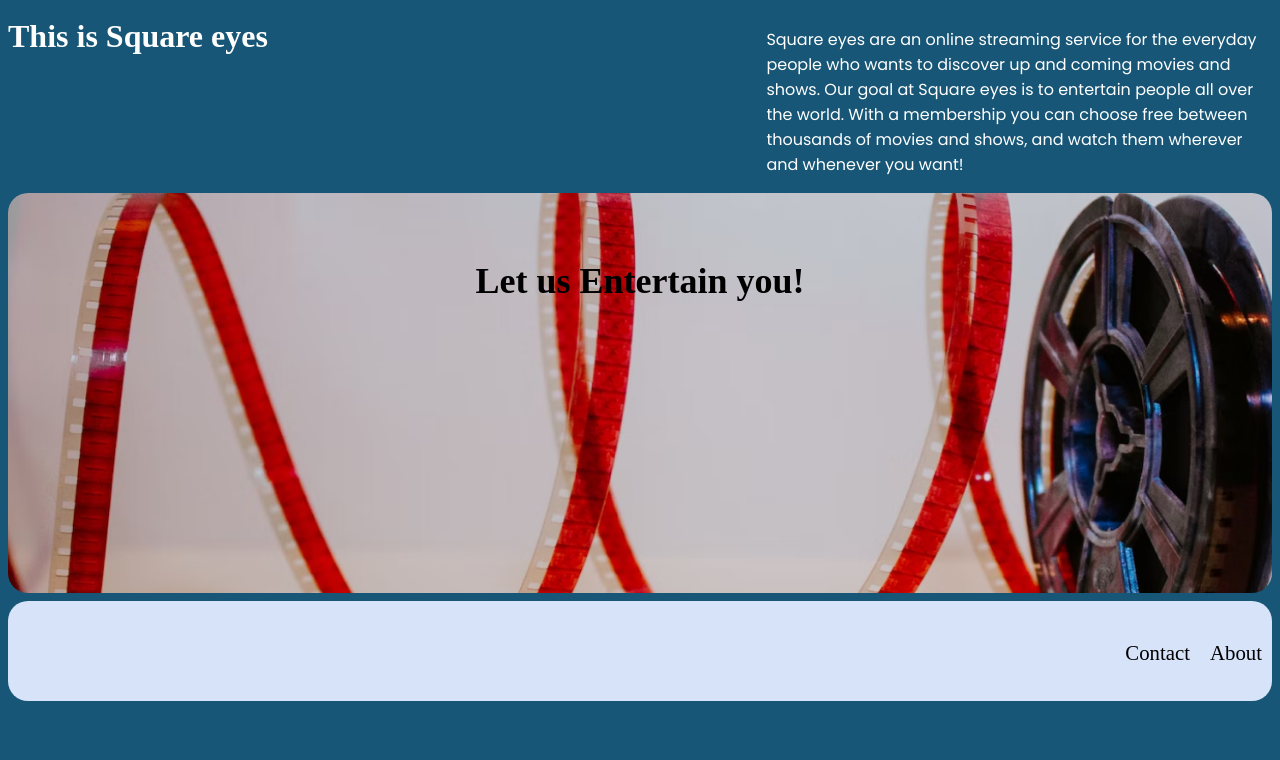
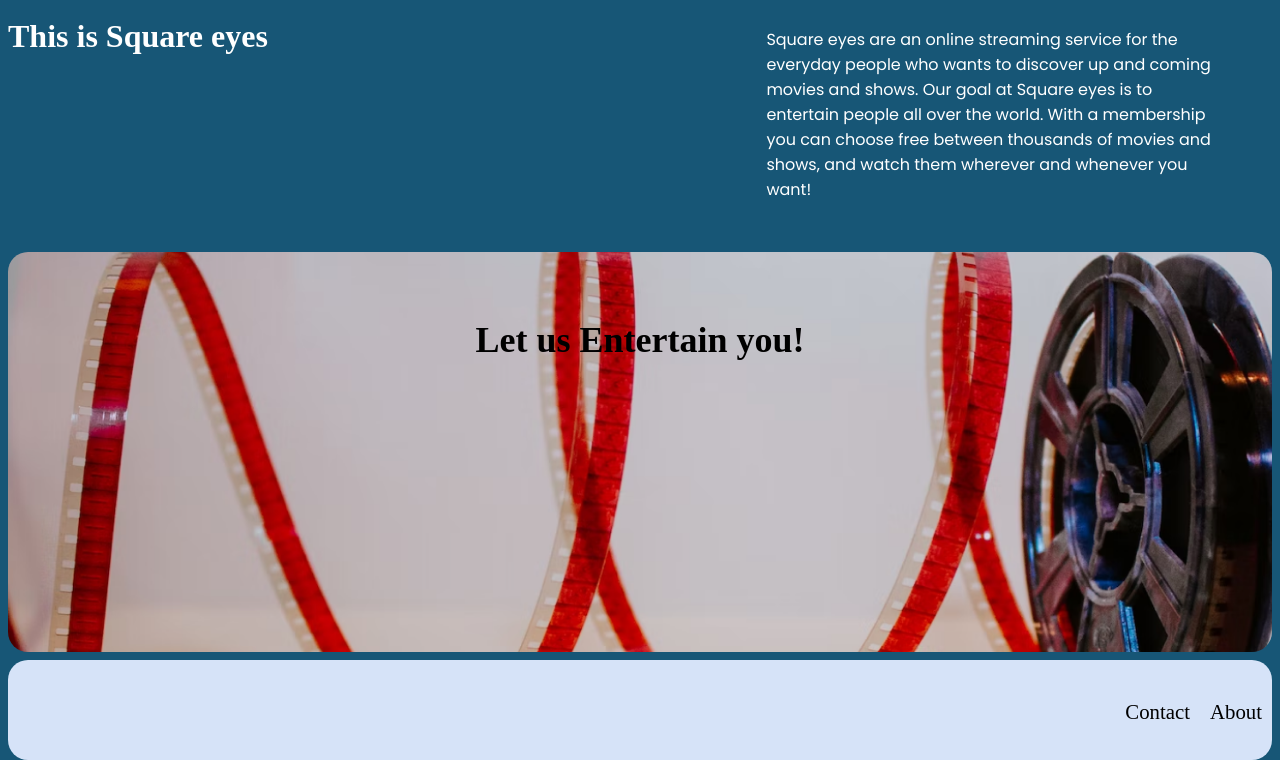
Before and after one commit to henrikopsahl/Square-eyes, a plain HTML site: page about.html in a window 1280 px wide. Shown: the part 103-863 px from the top of the page. Before the commit the page ends 804 px from the top, so only its background shows below. Drawn offline with Linux system fonts and the light colour scheme; a web font is replaced by a local one.

Commit message:
added some media queries

```diff
--- a/css/about.css
+++ b/css/about.css
@@ -1,15 +1,18 @@
 h1 {
   color: #fff;
   font-family: "Source Serif Pro", serif;
-  max-width: 50%;
+  max-width: 100%;
+  display: flex;
+  justify-content: center;
 }
 
 p {
+  display: flex;
+  justify-content: center;
+  color: #fff;
+  margin: 50px;
+  font-family: "Poppins", sans-serif;
   font-size: 0.7rem;
-  margin-left: 60%;
-  color: #fff;
-  margin-top: -50px;
-  font-family: "Poppins", sans-serif;
 }
 .hero-section {
   display: flex;
@@ -28,11 +31,16 @@ p {
   min-height: 100%;
   margin-top: 60px;
 }
-@media screen and (min-width: 768px) {
-  p {
-    font-size: 1rem;
-  }
+@media screen and (min-width: 640px) {
   .hero-section {
     margin-top: 0;
   }
+  p{
+  margin-left: 60%;
+  margin-top: -50px;
+  font-size: 1rem;
+  }
+  h1{
+    justify-content: start;
+  }
 }
```
